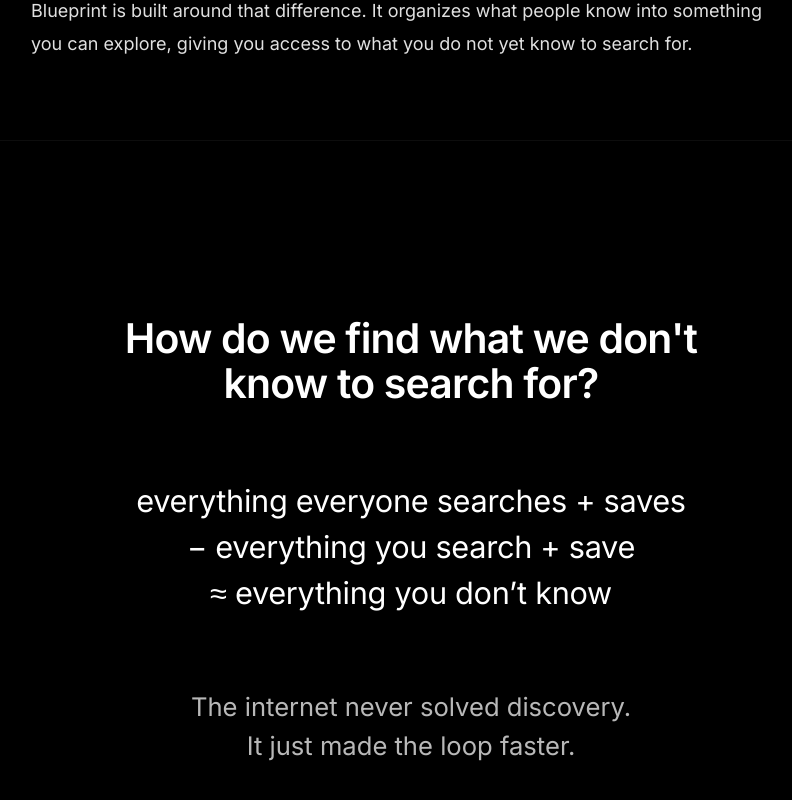
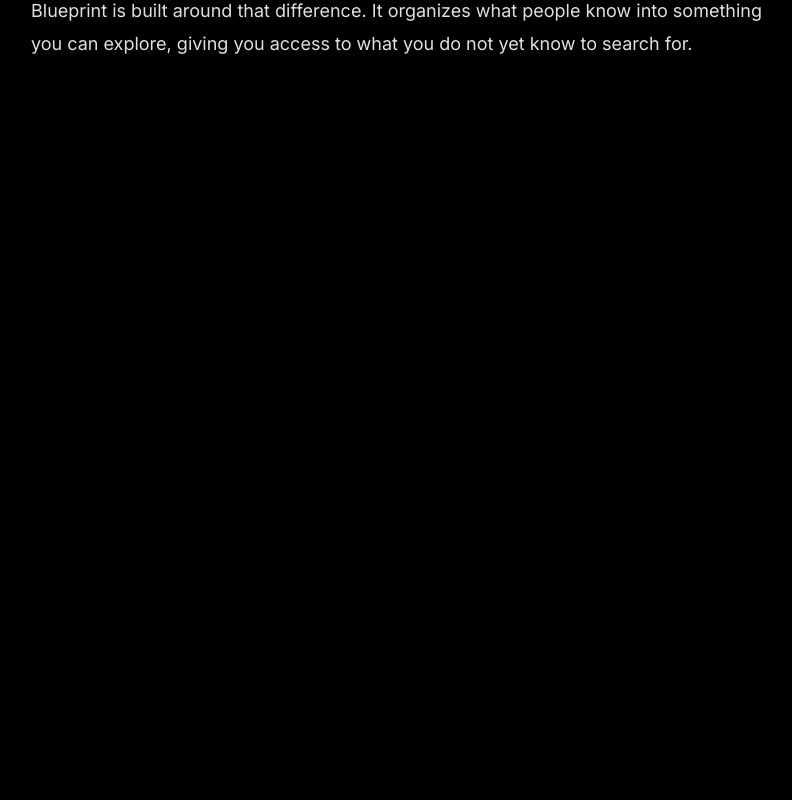
Before and after one commit to sn-ux/blueprint, a Next.js app: page /philosophy in a window 1280 px wide. Shown: the part 2939-3739 px from the top of the page, without its empty margins (229-1021 px from the left). After the commit the page ends 3079 px from the top, so only its background shows below. Built offline with nearby package versions, Linux system fonts and the light colour scheme.

Commit message:
Remove leftover discovery equation section from philosophy page

```diff
--- a/app/philosophy/page.tsx
+++ b/app/philosophy/page.tsx
@@ -277,22 +277,6 @@ export default function PhilosophyPage() {
   // Which philosopher card is currently open (only one at a time)
   const [expandedId, setExpandedId] = useState<string | null>(null);
 
-  // Equation animation: 0 = hidden, 1 = first eq, 2 = transformed
-  const { ref: eqRef, inView: eqInView } = useInView(0.25);
-  const [eqPhase, setEqPhase] = useState(0);
-
-  useEffect(() => {
-    if (!eqInView) return;
-    const t1 = setTimeout(() => setEqPhase(1), 300);
-    const t2 = setTimeout(() => setEqPhase(2), 3500);
-    return () => { clearTimeout(t1); clearTimeout(t2); };
-  }, [eqInView]);
-
-  const eqLineEnter = (delay: number): React.CSSProperties => ({
-    opacity:    eqPhase >= 1 ? 1 : 0,
-    transform:  eqPhase >= 1 ? "none" : "translateY(12px)",
-    transition: `opacity 0.7s ease ${delay}ms, transform 0.7s ease ${delay}ms`,
-  });
 
   return (
     <div className="bg-black text-white" style={{ overflowX: "hidden" }}>
@@ -574,105 +558,6 @@ export default function PhilosophyPage() {
         </FadeIn>
       </section>
 
-      {/* ══ FINAL SECTION ════════════════════════════════════════════════════ */}
-      <section
-        style={{
-          ...FB,
-          minHeight:      "100vh",
-          display:        "flex",
-          flexDirection:  "column",
-          alignItems:     "center",
-          justifyContent: "center",
-          padding:        "100px 24px",
-          textAlign:      "center",
-          borderTop:      "1px solid rgba(255,255,255,0.05)",
-        }}
-      >
-        <FadeIn style={{ marginBottom: 72 }}>
-          <h2
-            style={{
-              fontSize:      "clamp(24px, 3.2vw, 44px)",
-              fontWeight:    600,
-              lineHeight:    1.1,
-              letterSpacing: "-0.02em",
-              color:         "#fff",
-              maxWidth:      680,
-            }}
-          >
-            How do we find what we don&apos;t know to search for?
-          </h2>
-        </FadeIn>
-
-        {/* Equation — two versions overlap in same grid cell, cross-fade */}
-        <div
-          ref={eqRef}
-          style={{ display: "grid", width: "100%", maxWidth: 680, marginBottom: 72 }}
-        >
-          <div
-            style={{
-              gridArea:      "1 / 1",
-              opacity:       eqPhase === 1 ? 1 : 0,
-              transition:    "opacity 0.55s ease",
-              pointerEvents: eqPhase !== 1 ? "none" : undefined,
-            }}
-          >
-            {[
-              { text: "everything everyone knows",       delay:   0 },
-              { text: "− everything you know",            delay: 260 },
-              { text: "= everything you don\u2019t know", delay: 520 },
-            ].map(({ text, delay }) => (
-              <p key={text} style={{ fontSize: "clamp(18px, 2.4vw, 32px)", fontWeight: 300, lineHeight: 1.5, letterSpacing: "-0.01em", color: "#fff", ...eqLineEnter(delay) }}>
-                {text}
-              </p>
-            ))}
-          </div>
-
-          <div
-            style={{
-              gridArea:      "1 / 1",
-              opacity:       eqPhase >= 2 ? 1 : 0,
-              transition:    "opacity 0.7s ease 0.35s",
-              pointerEvents: eqPhase < 2 ? "none" : undefined,
-            }}
-          >
-            {[
-              { text: "everything everyone searches + saves",  delay: 350 },
-              { text: "− everything you search + save",         delay: 500 },
-              { text: "\u2248 everything you don\u2019t know",  delay: 650 },
-            ].map(({ text, delay }) => (
-              <p
-                key={text}
-                style={{
-                  fontSize:      "clamp(18px, 2.4vw, 32px)",
-                  fontWeight:    300,
-                  lineHeight:    1.5,
-                  letterSpacing: "-0.01em",
-                  color:         "#fff",
-                  opacity:       eqPhase >= 2 ? 1 : 0,
-                  transform:     eqPhase >= 2 ? "none" : "translateY(10px)",
-                  transition:    `opacity 0.65s ease ${delay}ms, transform 0.65s ease ${delay}ms`,
-                }}
-              >
-                {text}
-              </p>
-            ))}
-          </div>
-        </div>
-
-        <div
-          style={{
-            opacity:    eqPhase >= 2 ? 1 : 0,
-            transform:  eqPhase >= 2 ? "none" : "translateY(10px)",
-            transition: "opacity 0.8s ease 1.1s, transform 0.8s ease 1.1s",
-            maxWidth:   560,
-          }}
-        >
-          <p style={{ fontSize: "clamp(18px, 2vw, 26px)", fontWeight: 400, lineHeight: 1.5, color: "rgba(255,255,255,0.72)" }}>
-            The internet never solved discovery.<br />
-            It just made the loop faster.
-          </p>
-        </div>
-      </section>
 
     </div>
   );
```
